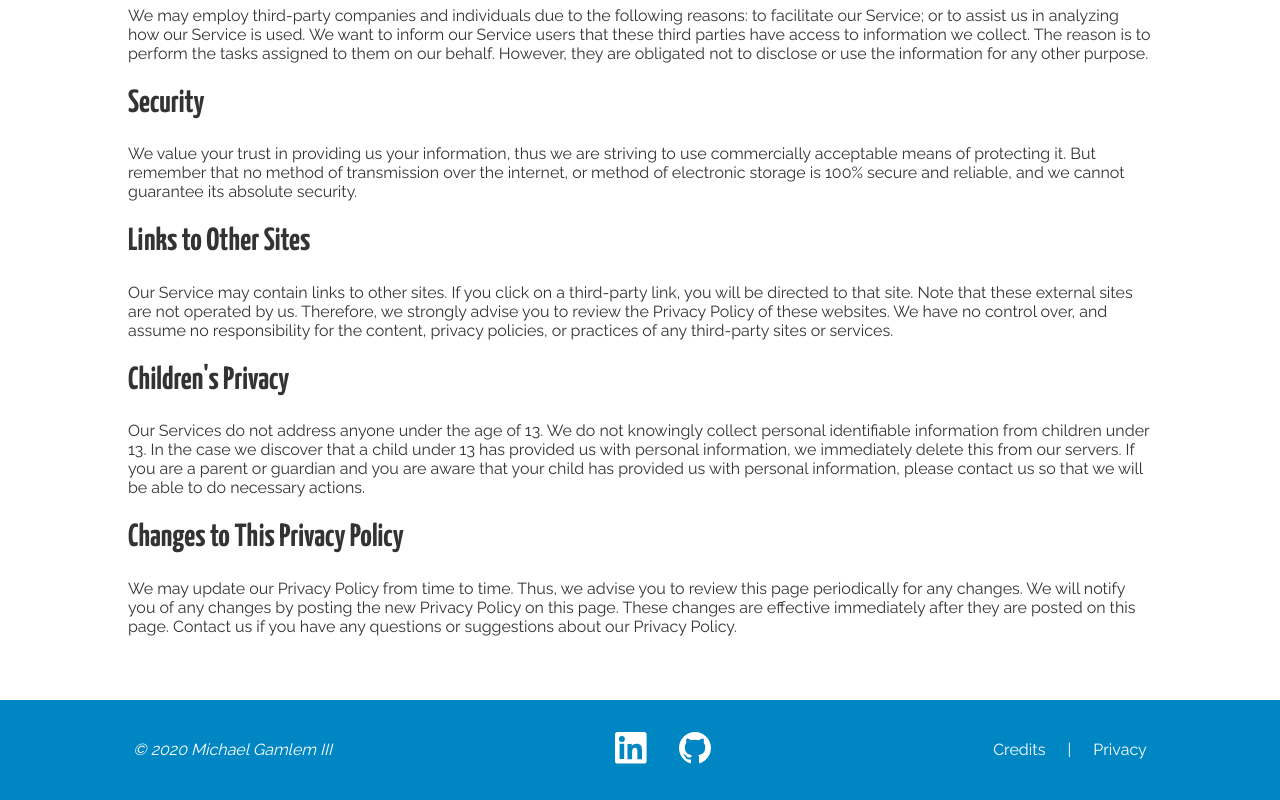
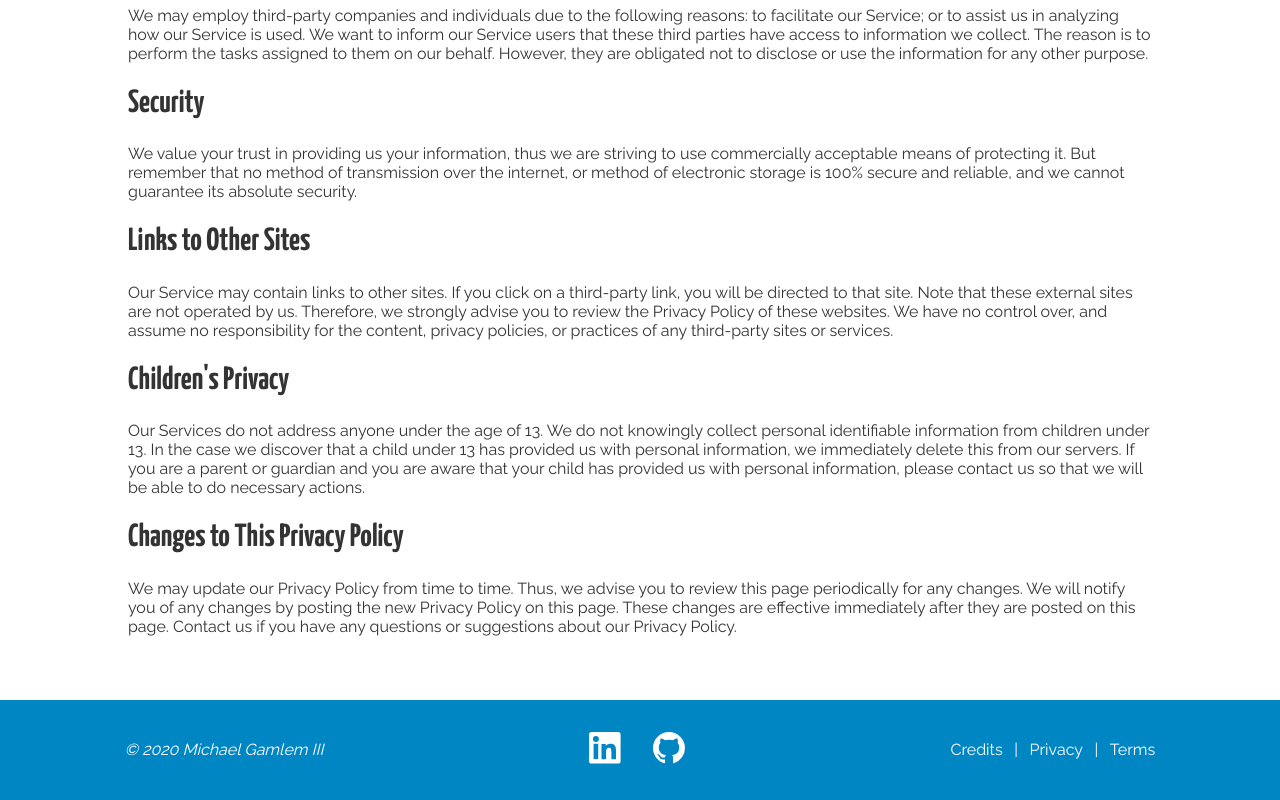
Before and after one commit to mgamlem3/mgamlem3.com, a React app: page /privacy in a window 1280 px wide. Shown: the part 598-1398 px from the top of the page. Built offline with nearby package versions, Linux system fonts and the light colour scheme.

Commit message:
Add terms link to footer

```diff
--- a/src/components/footer/index.tsx
+++ b/src/components/footer/index.tsx
@@ -43,6 +43,8 @@ const Footer: React.FunctionComponent = () => {
 				<Link to={Routes.Credits}>Credits</Link>
 				<div>|</div>
 				<Link to={Routes.Privacy}>Privacy</Link>
+				<div>|</div>
+				<Link to={Routes.Terms}>Terms</Link>
 			</div>
 		</div>
 	);
--- a/src/components/footer/styles.scss
+++ b/src/components/footer/styles.scss
@@ -36,7 +36,7 @@
 	}
 
 	.links {
-		min-width: 12vw;
+		min-width: 16%;
 		display: flex;
 		justify-content: space-between;
 	}
```
